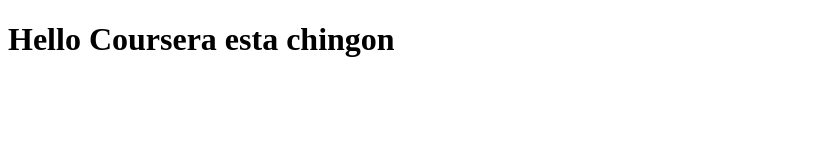
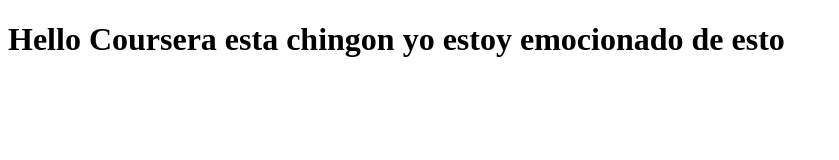
Before and after one commit to PhishingXploitz/CursoAngular-Repository-, a plain HTML site: page Index.html in a window 1280 px wide. Shown: the whole page, without its empty margins (0-839 px from the left). Drawn offline with Linux system fonts and the light colour scheme.

Commit message:
next version of web file.

```diff
--- a/Index.html
+++ b/Index.html
@@ -4,7 +4,7 @@
 <head><title>Hello Coursera</title></head>
 <body>
 
-<h1>Hello Coursera esta chingon </h1>
+<h1>Hello Coursera esta chingon yo estoy emocionado de esto </h1>
 
 </body>
 </html>
```
